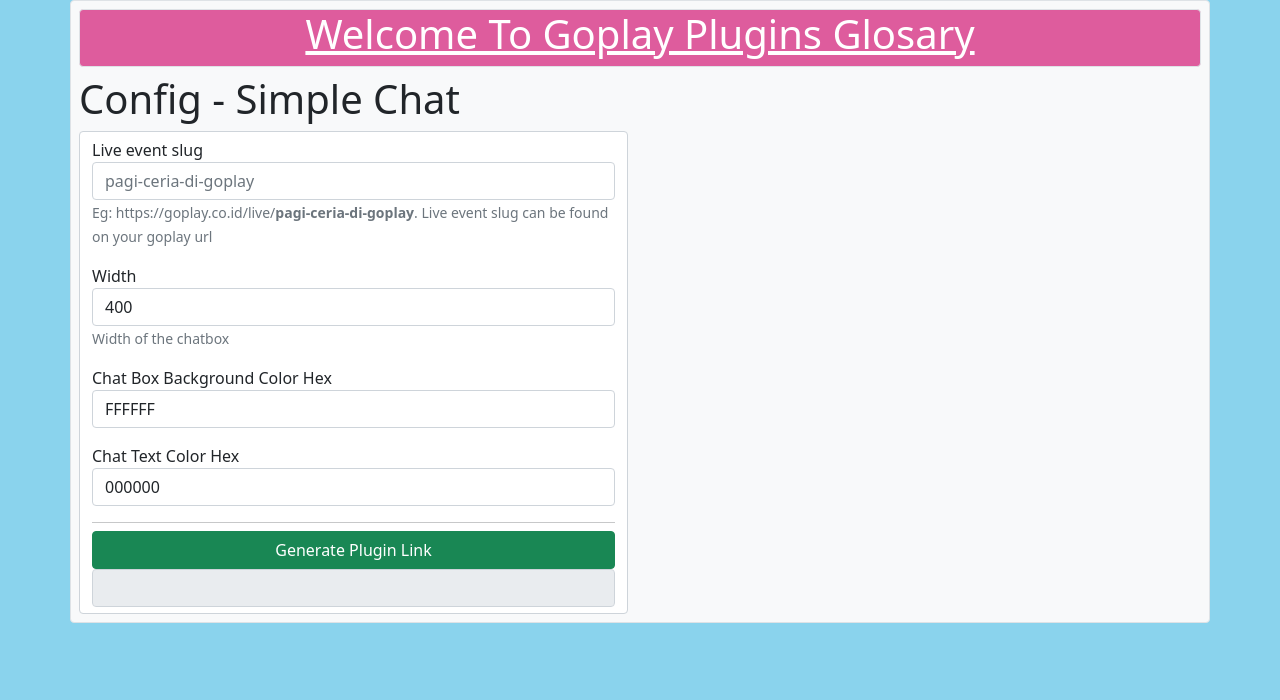
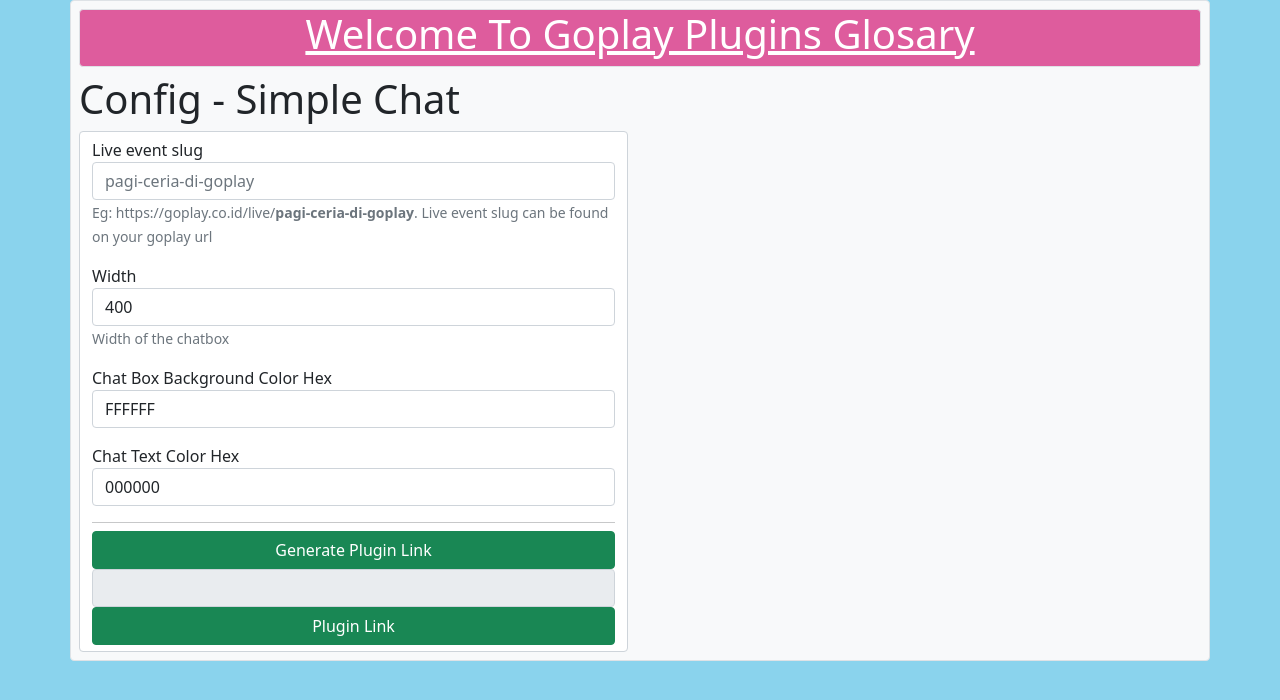
Before and after one commit to umarkotak/goplay.plugins, a React (Create React App) app: page /configs/simple_chat in a window 1280 px wide. Shown: the top 700 px of the page. Built offline with nearby package versions, Linux system fonts and the light colour scheme.

Commit message:
button to change link

```diff
--- a/src/components/pages/SimpleChat.js
+++ b/src/components/pages/SimpleChat.js
@@ -65,6 +65,9 @@
               <div class="form-group">
                 <input type="text" class="form-control" value={pluginLink} readOnly />
               </div>
+              <div className="form-group d-grid gap-2">
+                <Link to={pluginLink} target="_blank" rel="" className="btn btn-success">Plugin Link</Link>
+              </div>
             </div>
           </div>
           <div className="col-6">
--- a/src/components/pages/TarikTambang.js
+++ b/src/components/pages/TarikTambang.js
@@ -158,6 +158,9 @@
               <div className="form-group">
                 <input type="text" className="form-control" value={pluginLink} readOnly />
               </div>
+              <div className="form-group d-grid gap-2">
+                <Link to={pluginLink} target="_blank" rel="" className="btn btn-success">Plugin Link</Link>
+              </div>
             </div>
           </div>
           <div className="col-6">
```
